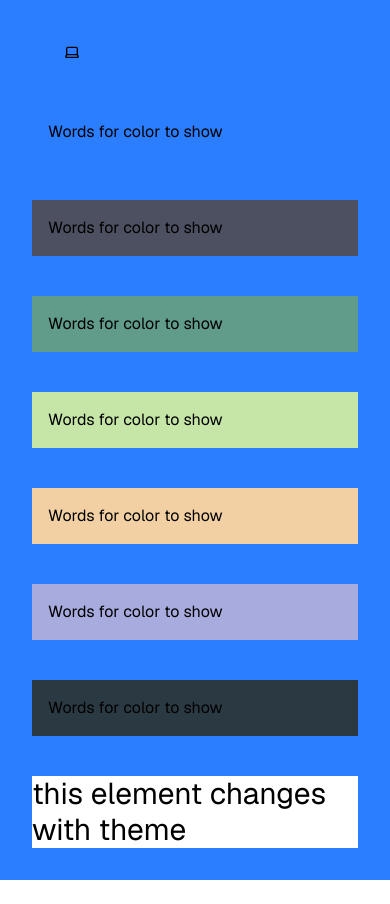
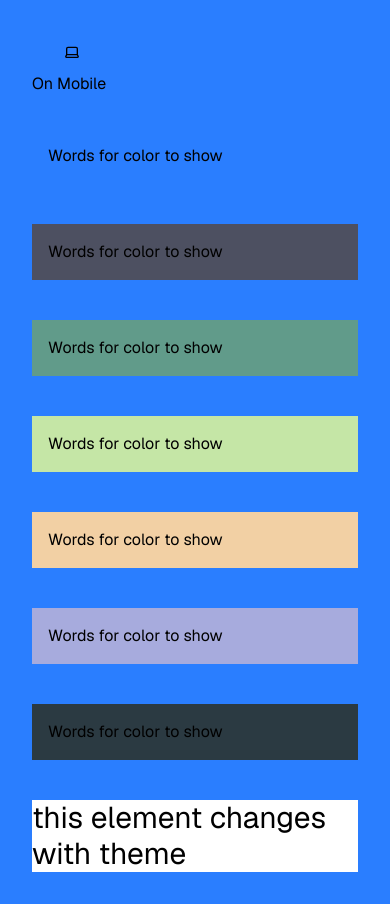
Before and after one commit to VanshAnand1/BLOG-2, a Next.js app: page / in a window 390 px wide. Before the commit the page ends 880 px from the top, so only its background shows below. Built offline with nearby package versions, Linux system fonts and the light colour scheme.

Commit message:
BG-2 feature: created an IsMobile helper function and props for client components

```diff
--- a/app/page.tsx
+++ b/app/page.tsx
@@ -1,9 +1,13 @@
+import Test from "@/components/is-mobile-test";
 import ThemeSwitcher from "@/components/theme-switcher";
+import IsMobile from "@/lib/helpers/isMobile";
+
 export default function Home() {
   return (
     <div className="min-h-screen p-8 bg-aquablue dark:bg-lightgray">
       <ThemeSwitcher />
-      <div className="mt-8 space-y-4 flex flex-col dark:gap-12 gap-6">
+      <Test isMobile={IsMobile} />
+      <div className="mt-8 space-y-4 flex flex-col sm:flex-row dark:gap-12 gap-6">
         <div className="bg-aquablue p-4">Words for color to show</div>
         <div className="bg-lightgray p-4">Words for color to show</div>
         <div className="bg-zomp p-4">Words for color to show</div>
--- /dev/null
+++ b/components/is-mobile-test.tsx
@@ -0,0 +1,9 @@
+"use client";
+import { MobileProps, MobileScreenCutoffValue } from "@/lib/helpers/isMobile";
+
+export default function Test(props: MobileProps) {
+  if (props.isMobile(MobileScreenCutoffValue)) {
+    return <div>On Mobile</div>;
+  }
+  return <div>Not on Mobile</div>;
+}
--- /dev/null
+++ b/lib/helpers/isMobile.ts
@@ -0,0 +1,20 @@
+"use client";
+import { useState, useEffect } from "react";
+
+export const MobileScreenCutoffValue = 800;
+export interface MobileProps {
+  isMobile: (maxWidth: number) => boolean;
+}
+
+export default function IsMobile(maxWidth: number) {
+  const [isMobile, setIsMobile] = useState(false);
+
+  useEffect(() => {
+    const check = () => setIsMobile(window.innerWidth <= maxWidth);
+    check();
+    window.addEventListener("resize", check);
+    return () => window.removeEventListener("resize", check);
+  }, [maxWidth]);
+
+  return isMobile;
+}
```
Also changed, not shown: 1 other file (tests, documents, lock files or other folders).
